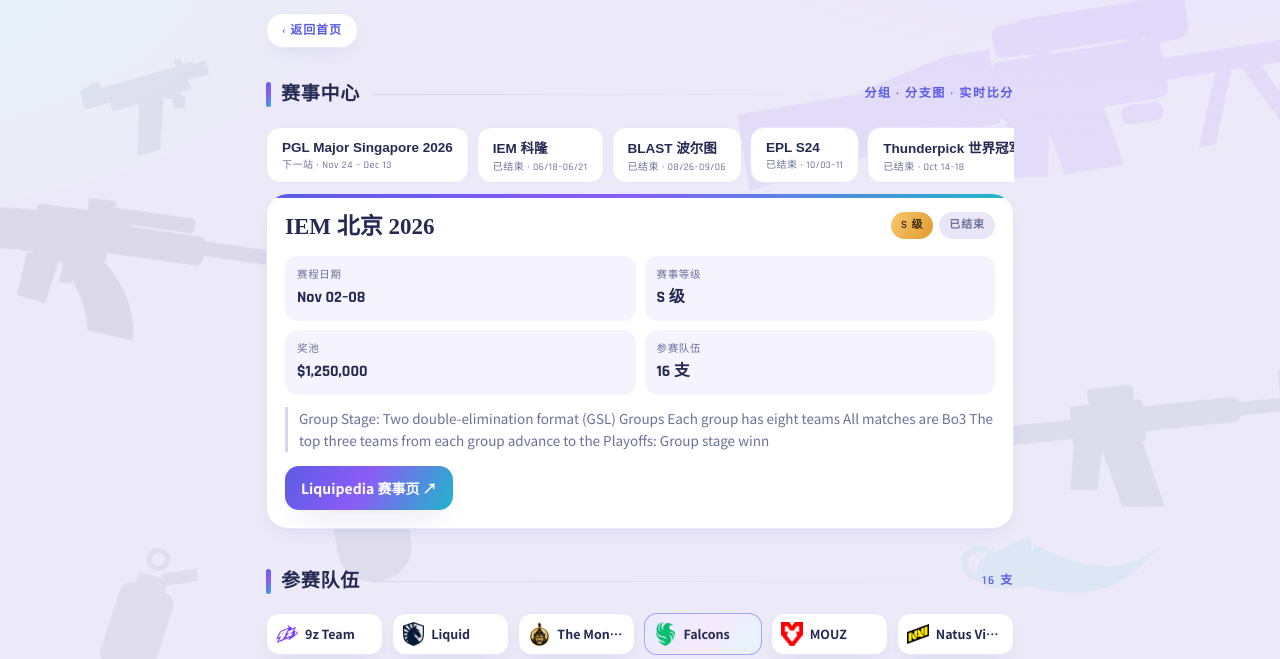
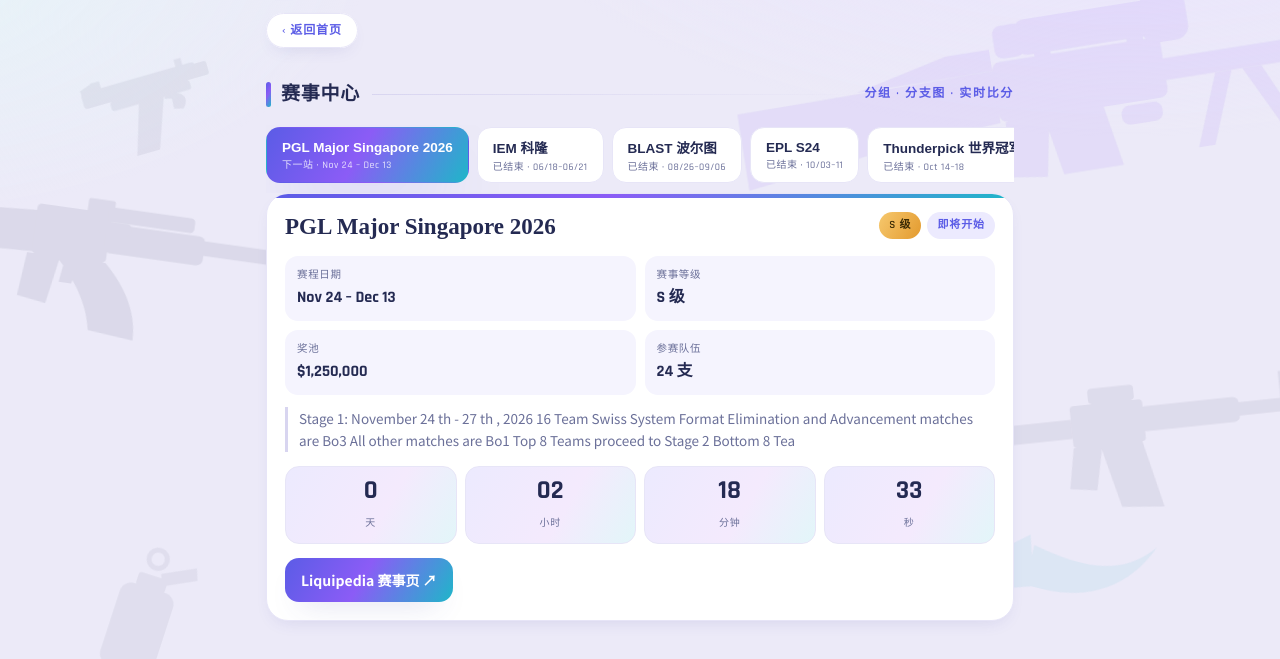
Before and after one commit to xiaohuya520wy/niko, a plain HTML site: page event.html in a window 1280 px wide. Shown: the part 79-738 px from the top of the page. Drawn offline with Linux system fonts and the light colour scheme; files whose address does not match are found by name.

Commit message:
fix: deep-link to latest event

```diff
--- a/event.html
+++ b/event.html
@@ -1585,9 +1585,14 @@ function drawCrosshair(x, boxId){
 
 
 let CUR = null;
-let CUR_URL_DONE = false;   // URL ?id= 深链只在首次 render 采纳；
-                            // 之后由 tab 点击接管。params 是加载时的快照，
-                            // 若每次 render 都读它，点击切换会被旧 URL 强行改回去
+/* URL ?id= 深链目标：加载时取一次快照（params 不会随 replaceState 变）。
+   关键：新赛事只存在于 KV 实时数据、不存在于构建时内联快照里，
+   首屏 render 时 EVS.some(id) 必然为 false。必须每次 render 都重试解析，
+   否则新赛事从首页点进来永远停在旧赛事（2026-11-24 用户实测：
+   PGL Major Singapore 2026 点进去却显示 IEM 北京 2026）。
+   USER_PICKED 保证用户手动点过 tab 后，自动逻辑不再覆盖他的选择。 */
+let URL_WANT = params.get('id');
+let USER_PICKED = false;
 
 function teamChip(name, TM){
   if(!name) return '<em>待定</em>';
@@ -1834,10 +1839,19 @@ function render(){
       <div class="empty" style="margin-top:30px">暂无赛事数据</div>`;
     return;
   }
-  if(!CUR_URL_DONE){
-    const want = params.get('id');
-    if(want && EVS.some(x => x.id === want)) CUR = want;
-    CUR_URL_DONE = true;
+  /* 深链在「用户未手动切换」前每次 render 都重新解析：首屏用旧内联快照解析不到
+     新赛事 id，等 KV 实时数据到达后必须再试一次，才能真正落到新赛事。
+     一旦用户点过 tab，就以他的选择为准，不再被 URL 快照拉回。
+     无有效深链时（直接访问 event.html、或 URL 的 id 在旧快照里还不存在），
+     一律跟随当前数据的 featured——新赛事上线后 KV 一刷新就自动切过去。 */
+  if(!USER_PICKED){
+    if(URL_WANT && EVS.some(x => x.id === URL_WANT)){
+      if(CUR !== URL_WANT) CUR = URL_WANT;
+    }else{
+      const f = data.featured && data.featured.id;
+      if(f && EVS.some(x => x.id === f)){ if(CUR !== f) CUR = f; }
+      else if(!CUR || !EVS.some(x => x.id === CUR)) CUR = EVS[0].id;
+    }
   }
   if(!CUR || !EVS.some(x => x.id === CUR))
     CUR = (data.featured && data.featured.id) || EVS[0].id;
@@ -1866,6 +1880,7 @@ function render(){
   app.querySelectorAll('.ev-tab').forEach(btn => {
     btn.addEventListener('click', () => {
       CUR = btn.getAttribute('data-ev');
+      USER_PICKED = true;   // 用户主动切换：此后 KV 刷新/URL 快照都不再覆盖他的选择
       render();
       history.replaceState(null, '', location.pathname + '?id=' + encodeURIComponent(CUR));
       window.scrollTo({top: 0, behavior: 'smooth'});
```
